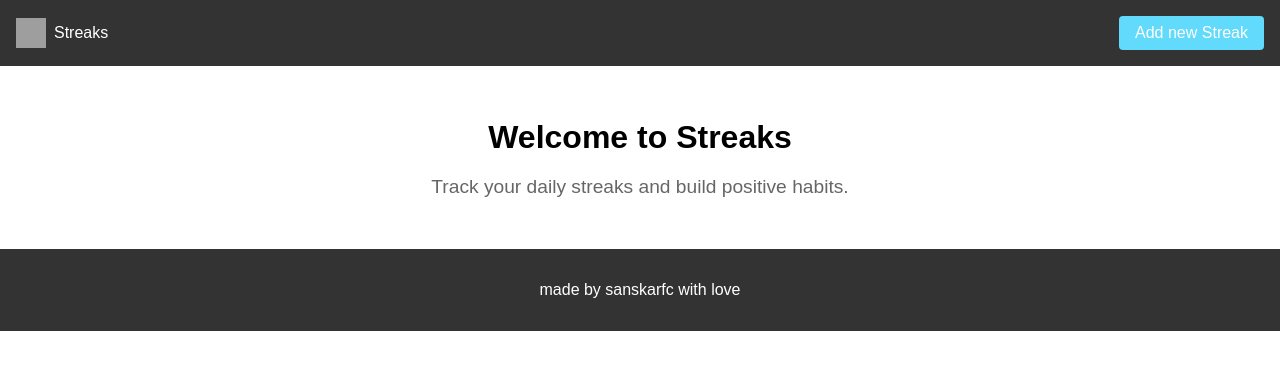
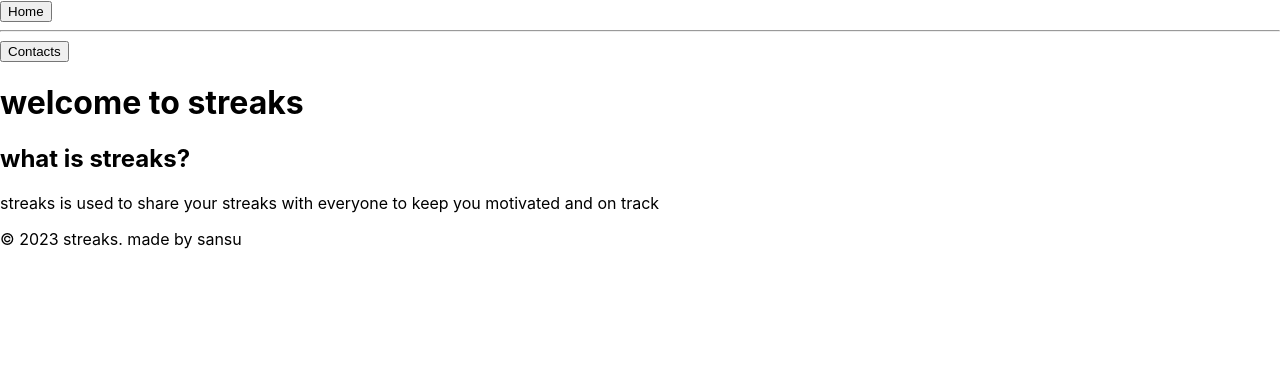
Before and after one commit to sanskarfc/streaks, a React (Create React App) app: page / in a window 1280 px wide. Shown: the top 370 px of the page. Built offline with nearby package versions, Linux system fonts and the light colour scheme; no server answers; grey boxes are pictures that could not be loaded.

Commit message:
got routing to work

```diff
--- a/src/App.js
+++ b/src/App.js
@@ -1,14 +1,39 @@
 // src/App.js
+import React, {Button} from 'react';
+import {Routes, Route, useNavigate} from 'react-router-dom';
 
-import React from 'react';
-import HomePage from './components/HomePage';
+
+
+import AddStreaksPage from "./components/AddStreaksPage.js";
+import HomePage from "./components/HomePage.js";
+
+
+
+
 
 function App() {
+  const navigate = useNavigate();
+
+  const navigateToContacts = () => {
+    navigate('/contacts');
+  };
+
+  const navigateHome = () => {
+    navigate('/');
+  };
   return (
     <div>
-      <HomePage />
+      <button onClick={navigateHome}>Home</button>
+      <hr />
+      <button onClick={navigateToContacts}>Contacts</button>
+      <Routes>
+        <Route exact path="/" element={<HomePage/>}/>
+        <Route exact path="/add" element={<AddStreaksPage/>}/>
+      </Routes>
     </div>
   );
 }
 
+
+
 export default App;
--- /dev/null
+++ b/src/components/AddStreaksPage.js
@@ -0,0 +1,9 @@
+import React from 'react';
+
+function AddStreaksPage() {
+  <div>
+    add streaks page!
+  </div>
+}
+
+export default AddStreaksPage;
--- a/src/components/HomePage.css
+++ /dev/null
@@ -1,58 +0,0 @@
-/* src/components/HomePage.css */
-
-.home-page {
-  font-family: 'Arial', sans-serif;
-}
-
-.header {
-  display: flex;
-  justify-content: space-between;
-  align-items: center;
-  padding: 1rem;
-  background-color: #333;
-  color: #fff;
-}
-
-.logo {
-  display: flex;
-  align-items: center;
-}
-
-.logo img {
-  width: 30px;
-  height: 30px;
-  margin-right: 0.5rem;
-}
-
-.cta-button {
-  background-color: #61dafb;
-  color: #fff;
-  border: none;
-  padding: 0.5rem 1rem;
-  font-size: 1rem;
-  cursor: pointer;
-  border-radius: 4px;
-}
-
-.main-content {
-  padding: 2rem;
-  text-align: center;
-}
-
-.app-title {
-  font-size: 2rem;
-  font-weight: bold;
-  margin-bottom: 1rem;
-}
-
-.app-description {
-  font-size: 1.2rem;
-  color: #666;
-}
-
-.footer {
-  text-align: center;
-  padding: 1rem;
-  background-color: #333;
-  color: #fff;
-}
--- a/src/components/HomePage.js
+++ b/src/components/HomePage.js
@@ -1,27 +1,45 @@
-// src/components/HomePage.js
+import React, {Button} from 'react';
 
-import React from 'react';
-import './HomePage.css'; // Import the external stylesheet
+import {
+  ClerkProvider,
+  SignedIn,
+  SignedOut,
+  UserButton,
+  useUser,
+  RedirectToSignIn,
+} from "@clerk/clerk-react";
 
-const HomePage = () => {
+if (!process.env.REACT_APP_CLERK_PUBLISHABLE_KEY) {
+  throw "Missing Publishable Key"
+}
+
+const clerkPubKey = process.env.REACT_APP_CLERK_PUBLISHABLE_KEY;
+
+function HomePage() {
   return (
-    <div className="home-page">
-      <header className="header">
-        <div className="logo">
-          <img src="/streaks-logo.png" alt="Streaks Logo" />
-          <span>Streaks</span>
-        </div>
-        <button className="cta-button">Add new Streak</button>
-      </header>
-      <main className="main-content">
-        <h1 className="app-title">Welcome to Streaks</h1>
-        <p className="app-description">Track your daily streaks and build positive habits.</p>
-      </main>
-      <footer className="footer">
-        <p>made by sanskarfc with love</p>
-      </footer>
-    </div>
+    <ClerkProvider publishableKey={clerkPubKey}>
+      <div>
+        <header>
+          <div>
+            <h1>welcome to streaks</h1>
+            <UserButton />
+          </div>
+        </header>
+        <main>
+          <section>
+            <h2>what is streaks?</h2>
+            <p>
+              streaks is used to share your streaks with everyone
+              to keep you motivated and on track
+            </p>
+          </section>
+        </main>
+        <footer>
+          <p>&copy; 2023 streaks. made by sansu</p>
+        </footer>
+      </div>
+    </ClerkProvider>
   );
-};
+}
 
 export default HomePage;
--- a/src/index.js
+++ b/src/index.js
@@ -3,12 +3,15 @@ import ReactDOM from 'react-dom/client';
 import './index.css';
 import App from './App';
 import reportWebVitals from './reportWebVitals';
+import {BrowserRouter as Router} from 'react-router-dom';
 
 const root = ReactDOM.createRoot(document.getElementById('root'));
 root.render(
-  <React.StrictMode>
-    <App />
-  </React.StrictMode>
+  <Router>
+    <React.StrictMode>
+      <App />
+    </React.StrictMode>
+  </Router>
 );
 
 // If you want to start measuring performance in your app, pass a function
```
Also changed, not shown: src/App.css (line endings or trailing spaces).
